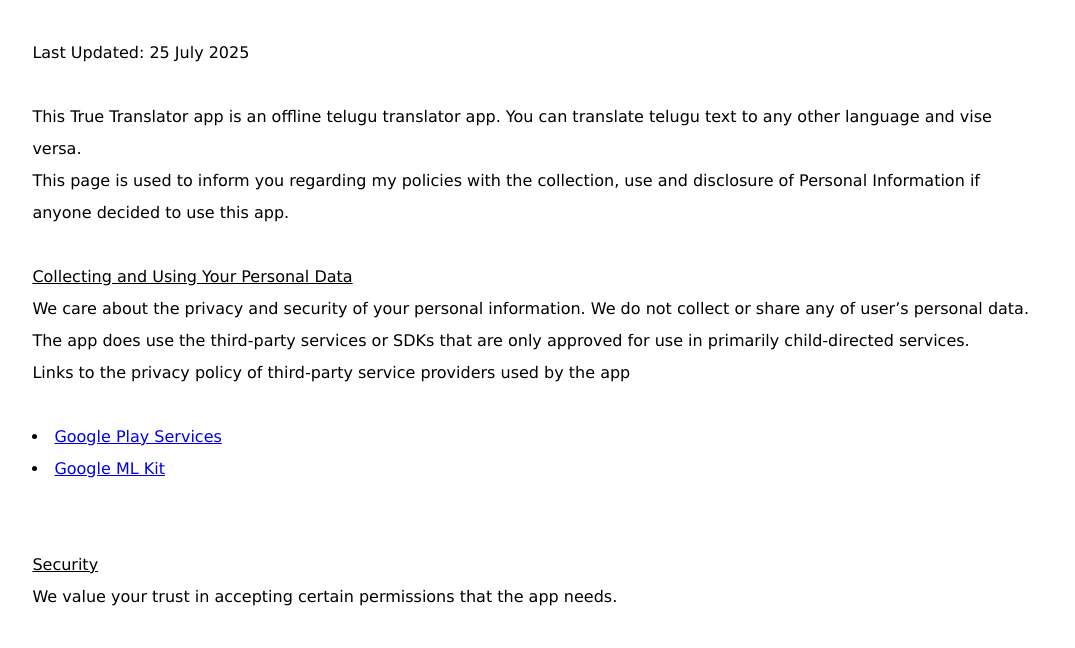
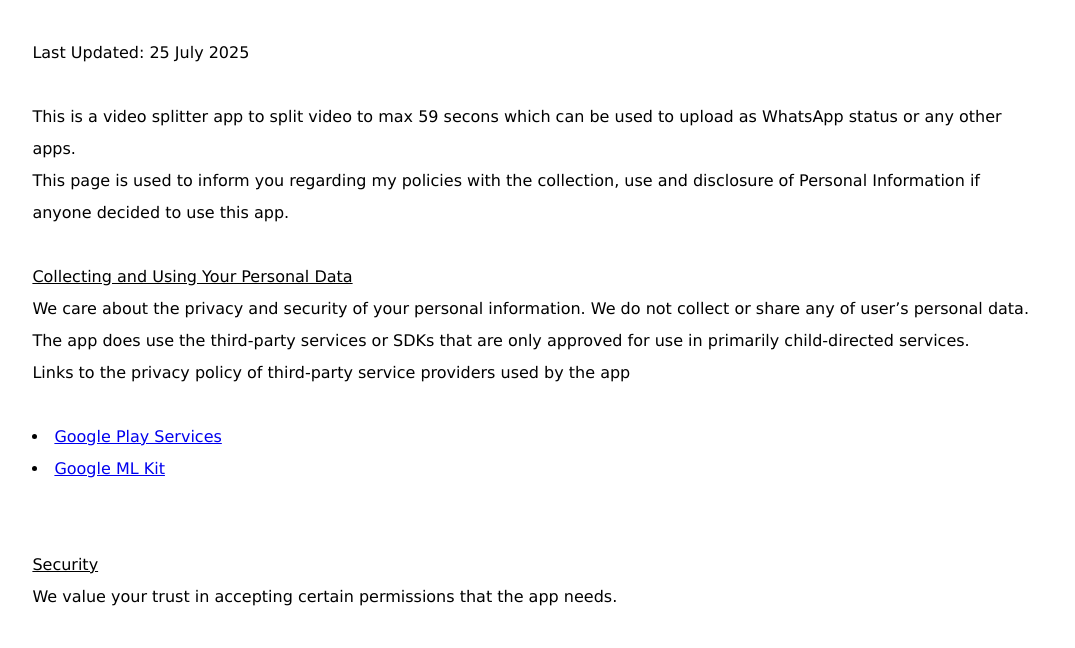
Before and after one commit to chanchadia/MyMobApps, a plain HTML site: page Privacy_Policy.html in a window 1280 px wide. Shown: the part 138-786 px from the top of the page, without its empty margins (102-1177 px from the left). Drawn offline with Linux system fonts and the light colour scheme.

Commit message:
Update Privacy_Policy.html

```diff
--- a/Privacy_Policy.html
+++ b/Privacy_Policy.html
@@ -19,7 +19,7 @@
 	<br/>
 	<br/>
 
-	This True Translator app is an offline telugu translator app. You can translate telugu text to any other language and vise versa.
+	This is a video splitter app to split video to max 59 secons which can be used to upload as WhatsApp status or any other apps.
 	<br/>
 
 This page is used to inform you regarding my policies with the collection, use and disclosure of Personal Information if anyone decided to use this app.
```
